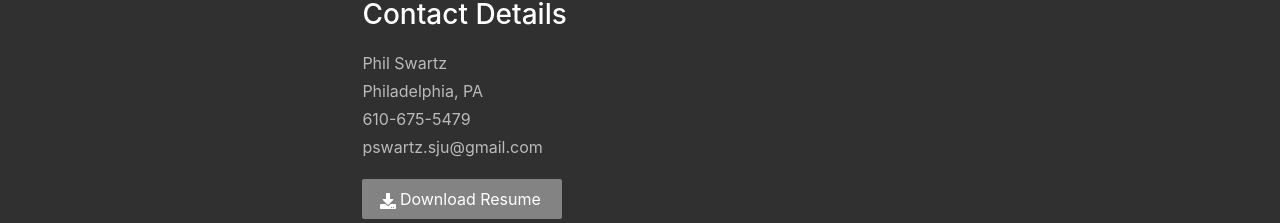
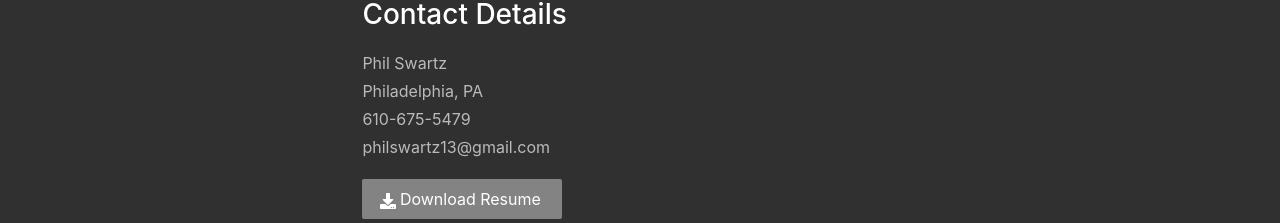
Before and after one commit to pswartz66/PhilSwartz, a React (Create React App) app in the folder client/: page / in a window 1280 px wide. Shown: the part 1190-1413 px from the top of the page. Built offline with nearby package versions, Linux system fonts and the light colour scheme; what react-animations would draw is missing.

Commit message:
updated email in aboutme component

```diff
--- a/client/src/components/AboutMe/index.js
+++ b/client/src/components/AboutMe/index.js
@@ -33,7 +33,7 @@ const AboutMe = (props) => {
                     <ul>Phil Swartz</ul>
                     <ul>Philadelphia, PA</ul>
                     <ul>610-675-5479</ul>
-                    <ul>pswartz.sju@gmail.com</ul>
+                    <ul>philswartz13@gmail.com</ul>
                 </div>
                 <a download="PhillipSwartzResume" target="_blank" rel="noopener noreferrer" href={resume}>
                     <button className="download-btn">
```
